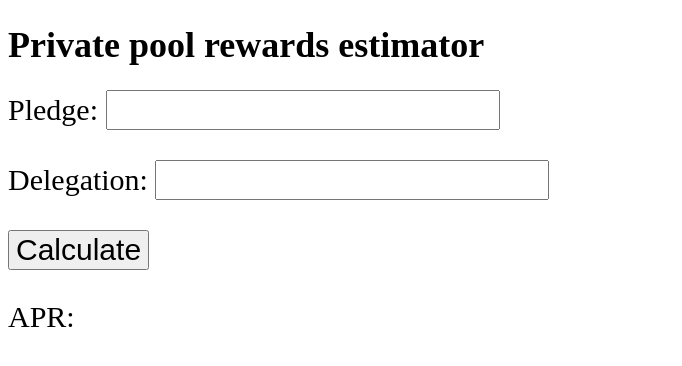
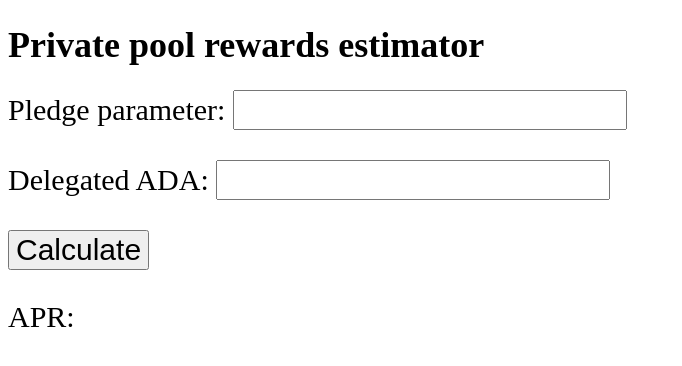
Before and after one commit to yushih/cardano-pool-reward-calculator, a plain HTML site: page index.html in a window 1280 px wide. Shown: the whole page, without its empty margins (0-682 px from the left). Drawn offline with Linux system fonts and the light colour scheme.

Commit message:
change text

```diff
--- a/index.html
+++ b/index.html
@@ -90,11 +90,11 @@ function apr(delegated, pledged) {
   <body>
     <h1>Private pool rewards estimator</h1>
     <div class="row">
-      <label for="input_pledge">Pledge:</label>
+      <label for="input_pledge">Pledge parameter:</label>
       <input id="input_pledge" type="text" />
     </div>
     <div class="row">
-      <label for="input_delegation">Delegation:</label>
+      <label for="input_delegation">Delegated ADA:</label>
       <input id="input_delegation" type="text" />
     </div>
     <div class="row">
```
